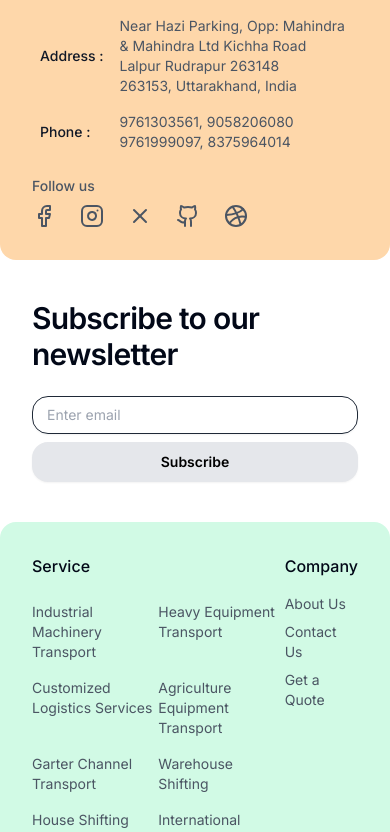
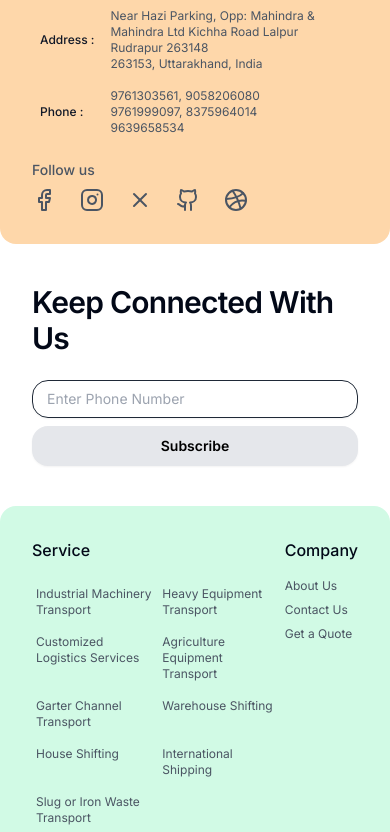
Before and after one commit to 01adv/tata_trailer, a Next.js app in the folder tata_trailer/: page / in a window 390 px wide. Shown: the part 10105-10937 px from the top of the page. Built offline with nearby package versions, Linux system fonts and the light colour scheme.

Commit message:
phone number added

```diff
--- a/tata_trailer/components/Footer2.tsx
+++ b/tata_trailer/components/Footer2.tsx
@@ -16,7 +16,7 @@ const Footer2 = () => {
           <div className="rounded-2xl bg-orange-200 w-full lg:w-2/5 p-8">
             <h2 className="mb-6 text-3xl font-semibold">Connect with us!</h2>
 
-            <table className="mb-4 text-sm text-left text-gray-600">
+            <table className="mb-4 text-xs  sm:text-sm text-left text-gray-600">
               <tbody>
                 <tr className="">
                   <th
@@ -54,6 +54,7 @@ const Footer2 = () => {
                   <td className="px-2 py-2">
                     <p>9761303561, 9058206080</p>
                     <p>9761999097, 8375964014</p>
+                    <p>9639658534</p>
                   </td>
                 </tr>
               </tbody>
@@ -78,18 +79,18 @@ const Footer2 = () => {
 
           <div className="rounded-2xl bg-white w-full lg:w-1/4 p-8">
             <h2 className="mx-auto text-3xl font-semibold tracking-tight sm:text-3xl">
-              Subscribe to our newsletter
+              Keep Connected With Us
             </h2>
 
             <form className="w-full mx-auto mt-6">
               <input
-                id="email-address"
-                name="email"
-                type="email"
-                autoComplete="email"
+                id="phone-number"
+                name="phone"
+                type="phone"
+                autoComplete="phone"
                 required
                 className="w-full rounded-2xl border border-gray-800 bg-white/5 px-3.5 py-2 text-gray-600 text-sm shadow-sm ring-1 ring-inset ring-white/10 focus:ring-2 focus:ring-inset focus:ring-white sm:text-sm sm:leading-6"
-                placeholder="Enter email"
+                placeholder="Enter Phone Number"
               />
               <Button className="w-full mt-2 rounded-2xl px-3.5 py-2.5 font-semibold shadow-sm">
                 Subscribe
@@ -101,11 +102,11 @@ const Footer2 = () => {
             <div className="flex flex-row justify-between">
               <div>
                 <p className="font-medium">Service</p>
-                <nav className="grid grid-cols-2 mt-4 text-sm text-gray-600">
+                <nav className="grid grid-cols-2 mt-4 text-xs  sm:text-sm text-gray-600">
                   {serviceLinks.map((link, index) => (
                     <Link
                       key={index}
-                      className="hover:opacity-75 py-2"
+                      className="hover:opacity-75 py-2 px-1"
                       href={link.href}
                     >
                       {link.label}
@@ -116,7 +117,7 @@ const Footer2 = () => {
 
               <div>
                 <p className="font-medium">Company</p>
-                <nav className="flex flex-col mt-4 space-y-2 text-sm text-gray-600">
+                <nav className="flex flex-col mt-4 space-y-2 text-xs  sm:text-sm text-gray-600">
                   {companyLinks.map((link, index) => (
                     <Link
                       key={index}
@@ -129,20 +130,6 @@ const Footer2 = () => {
                 </nav>
               </div>
 
-              {/* <div>
-                <p className="font-medium">Legal</p>
-                <nav className="flex flex-col mt-4 space-y-2 text-sm text-gray-600">
-                  {legalLinks.map((link, index) => (
-                    <Link
-                      key={index}
-                      className="hover:opacity-75"
-                      href={link.href}
-                    >
-                      {link.label}
-                    </Link>
-                  ))}
-                </nav>
-              </div> */}
             </div>
             <p className="mt-8 text-sm text-gray-800">
               Copyright © 2024 Tata Trailor Transport, All rights reserved.
```
